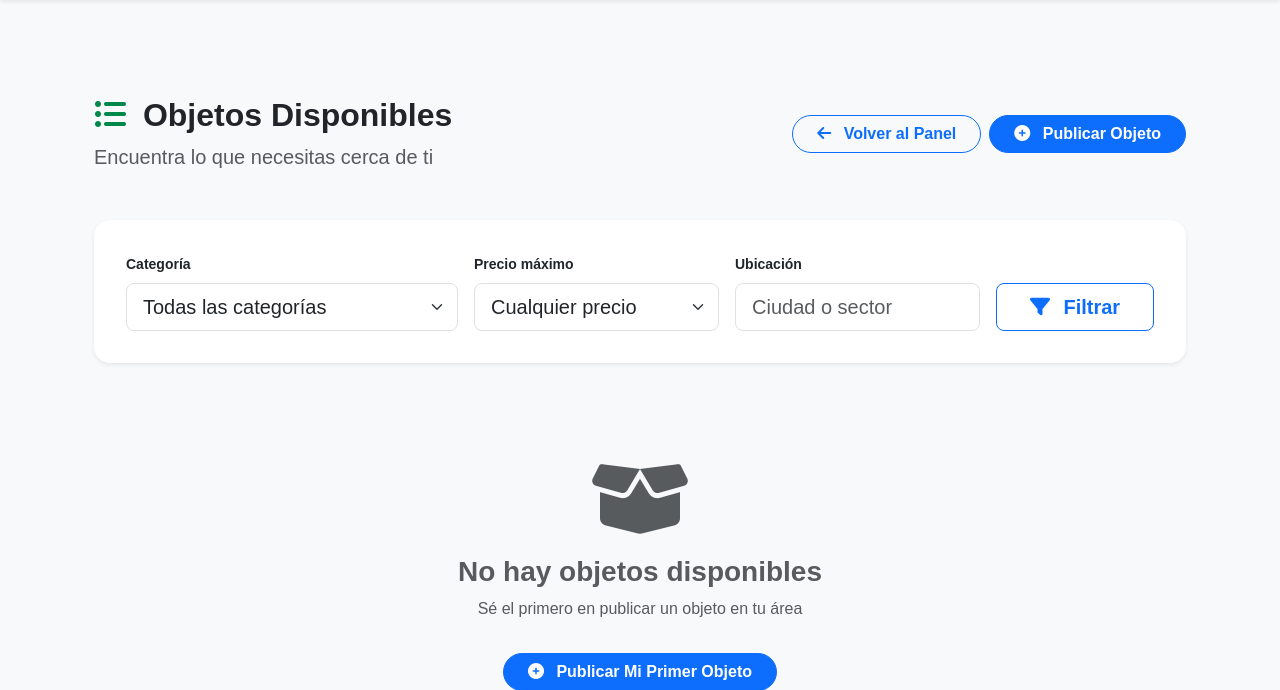
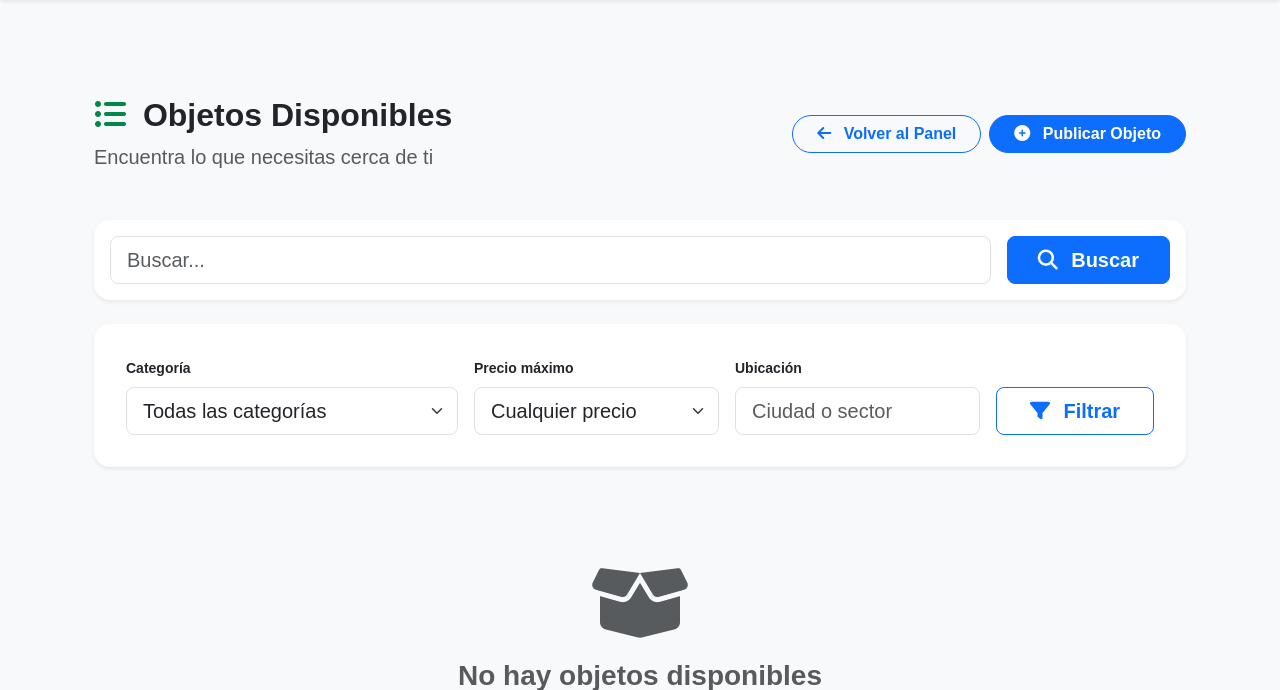
Before and after one commit to naiferrosado/proyecto-flask, a Flask app: page /objetos/ in a window 1280 px wide. Shown: the part 62-752 px from the top of the page. Run offline with Flask 3, Linux system fonts and the light colour scheme; data that the repository does not hold is empty.

Commit message:
añadi un Buscador a objetos

```diff
--- a/src/routes/objetos.py
+++ b/src/routes/objetos.py
@@ -25,10 +25,17 @@ objetos_bp = Blueprint("objetos", __name__)
 @objetos_bp.route("/")
 def listar_objetos():
     categoria_id = request.args.get("categoria")
+    busqueda = request.args.get("busqueda", "").strip()
+
     query = Objeto.query.filter_by(estado="Disponible", publicado=True)
 
+    # Filtro por categoría
     if categoria_id:
         query = query.filter_by(id_categoria=categoria_id)
+
+    # Filtro por nombre (buscador)
+    if busqueda:
+        query = query.filter(Objeto.nombre.ilike(f"%{busqueda}%"))
 
     objetos = query.all()
     categorias = Categoria.query.all()
@@ -37,8 +44,10 @@ def listar_objetos():
         "objetos/listar.html",
         objetos=objetos,
         categorias=categorias,
-        categoria_seleccionada=categoria_id
+        categoria_seleccionada=categoria_id,
+        busqueda=busqueda
     )
+
 
 
 # -----------------------------
--- a/templates/objetos/listar.html
+++ b/templates/objetos/listar.html
@@ -26,6 +26,26 @@
       </a>
     </div>
   </div>
+
+  <!-- Buscador -->
+  <div class="card border-0 rounded-4 shadow-sm mb-4 p-3">
+    <form action="{{ url_for('objetos.listar_objetos') }}" method="GET">
+      <div class="row g-3">
+        <div class="col-md-10">
+          <input type="text" class="form-control form-control-lg rounded-3"
+                placeholder="Buscar..." name="busqueda"
+                value="{{ request.args.get('busqueda', '') }}">
+        </div>
+
+        <div class="col-md-2">
+          <button type="submit" class="btn btn-primary w-100 btn-lg fw-bold rounded-3">
+            <i class="fa-solid fa-magnifying-glass me-2"></i> Buscar
+          </button>
+        </div>
+      </div>
+    </form>
+  </div>
+
 
   <!-- Filtros -->
   <div class="card border-0 rounded-4 shadow-sm mb-5 p-3">
```
